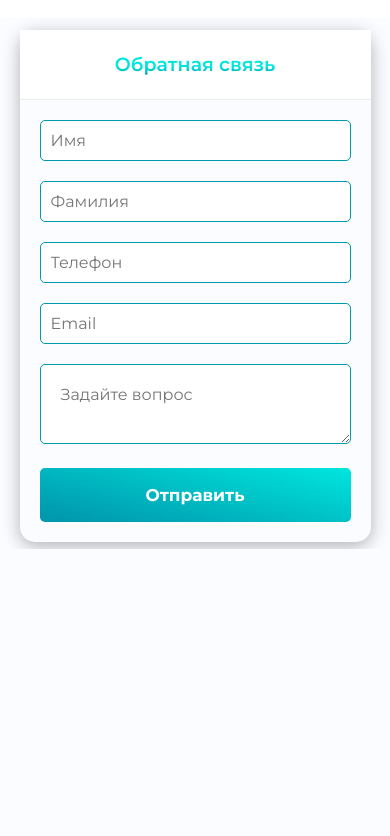
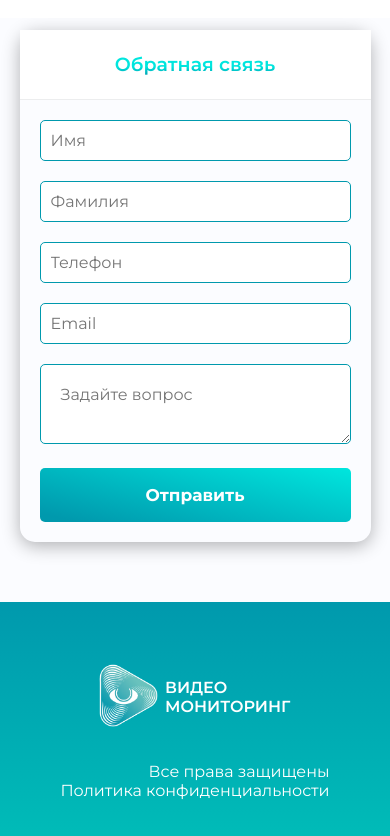
Before and after one commit to artemanz/vmr, a React (Create React App) app: page / in a window 390 px wide. Shown: the part 8847-9683 px from the top of the page. Before the commit the page ends 9396 px from the top, so only its background shows below. Built offline with nearby package versions, Linux system fonts and the light colour scheme.

Commit message:
Сверстал footer

```diff
--- a/src/App.js
+++ b/src/App.js
@@ -1,4 +1,5 @@
 import "./App.css";
+import Footer from "./components/Footer/Footer";
 import Header from "./components/Header/Header";
 import MainPage from "./pages/Main/MainPage";
 
@@ -7,6 +8,7 @@ const App = () => {
     <div>
       <Header />
       <MainPage />
+      <Footer />
     </div>
   );
 };
--- a/src/components/Block2/Block2.jsx
+++ b/src/components/Block2/Block2.jsx
@@ -20,7 +20,7 @@ const Block2 = () => {
   return (
     <div
       className={styles.Block2}
-      data-aos="fade-right"
+      data-aos="fade-left"
       data-aos-duration="1500"
     >
       <div className={styles.Block2__wrapper}>
--- /dev/null
+++ b/src/components/Footer/Footer.jsx
@@ -0,0 +1,27 @@
+import React from "react";
+
+import styles from "./Footer.module.scss";
+import eyeWhite_logo from "../../assets/img/Eye/eyeWhite.png";
+
+const Footer = () => {
+  const handleScrollToZero = () => {
+    window.scrollTo({ top: 0, behavior: "smooth" });
+  };
+
+  return (
+    <div className={styles.Footer}>
+      <div className={styles.Footer__wrapper}>
+        <div className={styles.Footer__row}>
+          <div className={styles.Footer__column} onClick={handleScrollToZero}>
+            <img src={eyeWhite_logo} alt="" /> ВИДЕО МОНИТОРИНГ
+          </div>
+          <div className={styles.Footer__column}>
+            Все права защищены <br /> Политика конфиденциальности
+          </div>
+        </div>
+      </div>
+    </div>
+  );
+};
+
+export default Footer;
--- /dev/null
+++ b/src/components/Footer/Footer.module.scss
@@ -0,0 +1,59 @@
+.Footer {
+  background: linear-gradient(
+    0deg,
+    rgba(0, 191, 185, 1) 0%,
+    rgba(0, 153, 173, 1) 100%
+  );
+  .Footer__wrapper {
+    width: 70%;
+    margin: auto;
+    padding: 80px 20px;
+    .Footer__row {
+      display: flex;
+      align-items: center;
+      justify-content: space-between;
+      .Footer__column {
+        display: flex;
+        align-items: center;
+        color: white;
+        &:nth-child(1) {
+          cursor: pointer;
+          font-weight: 600;
+          max-width: 200px;
+        }
+        &:nth-child(2) {
+          text-align: right;
+          max-width: 270px;
+        }
+        img {
+          max-width: 70px;
+        }
+      }
+    }
+  }
+}
+@media (max-width: 1024px) {
+  .Footer {
+    .Footer__wrapper {
+      padding: 70px 20px;
+    }
+  }
+}
+@media (max-width: 768px) {
+  .Footer {
+    .Footer__wrapper {
+      width: 100%;
+    }
+  }
+}
+@media (max-width: 550px) {
+    .Footer {
+      .Footer__wrapper {
+        padding: 60px 20px;
+        .Footer__row {
+            flex-direction: column;
+            gap: 30px;
+        }
+      }
+    }
+  }
--- a/src/components/Form/BitrixForm.scss
+++ b/src/components/Form/BitrixForm.scss
@@ -1,24 +1,27 @@
-.bitrix-form{
+.bitrix-form {
   max-width: 90%;
   min-height: 250px;
   width: 700px;
   padding: 0 0px;
   margin-top: 3%;
-
   user-select: none;
-    margin-bottom: 2%;
-    box-shadow: 0 4px 18px 0 rgba(0,0,0,.3);
+  margin-bottom: 80px;
+  box-shadow: 0 4px 18px 0 rgba(0, 0, 0, 0.3);
   border-radius: 15px;
-  .bitrix-form_h2{
+  .bitrix-form_h2 {
     min-height: 100px;
     display: flex;
     align-items: center;
     justify-content: center;
-    border-bottom: 1px solid rgba(82,92,105,0.11);
+    border-bottom: 1px solid rgba(82, 92, 105, 0.11);
     background-color: white;
-    h1{
+    h1 {
       font-size: 26px;
-        background: linear-gradient(180deg, rgb(0, 230, 222) 60%, rgb(0, 153, 173) 99%);
+      background: linear-gradient(
+        180deg,
+        rgb(0, 230, 222) 60%,
+        rgb(0, 153, 173) 99%
+      );
       -webkit-background-clip: text;
       -webkit-text-fill-color: transparent;
       font-weight: 600;
@@ -38,7 +41,7 @@
         // Стили для метки
       }
 
-        input{
+      input {
         width: 100%;
         padding: 20px;
         border-radius: 20px;
@@ -47,7 +50,6 @@
         ::placeholder {
           color: #bf0a0a; /* Задайте желаемый цвет для placeholder */
         }
-
       }
       textarea {
         // Стили для полей ввода
@@ -73,20 +75,29 @@
       border: #00e6de;
       font-size: 17px;
       font-weight: 700;
-        background: linear-gradient(193deg, rgb(0, 230, 222) 0%, rgb(0, 153, 173) 93%);
+      background: linear-gradient(
+        193deg,
+        rgb(0, 230, 222) 0%,
+        rgb(0, 153, 173) 93%
+      );
       border-radius: 5px;
     }
   }
 
   @media only screen and (max-width: 480px) {
     // Ваши стили для мобильных устройств
+    margin-bottom: 60px;
 
-      .bitrix-form_h2{
+    .bitrix-form_h2 {
       min-height: 70px;
 
-        h1{
+      h1 {
         font-size: 19px;
-            background: linear-gradient(180deg, rgb(0, 230, 222) 60%, rgb(0, 153, 173) 99%);
+        background: linear-gradient(
+          180deg,
+          rgb(0, 230, 222) 60%,
+          rgb(0, 153, 173) 99%
+        );
         -webkit-background-clip: text;
         -webkit-text-fill-color: transparent;
         font-weight: 600;
@@ -104,7 +115,7 @@
           // Стили для метки
         }
 
-            input{
+        input {
           border-radius: 5px;
 
           width: 100%;
@@ -130,7 +141,11 @@
         border: #00e6de;
         font-size: 17px;
         font-weight: 700;
-            background: linear-gradient(193deg, rgb(0, 230, 222) 0%, rgb(0, 153, 173) 93%);
+        background: linear-gradient(
+          193deg,
+          rgb(0, 230, 222) 0%,
+          rgb(0, 153, 173) 93%
+        );
         border-radius: 5px;
       }
     }
@@ -138,12 +153,16 @@
   @media only screen and (min-width: 481px) and (max-width: 768px) {
     // Ваши стили для планшетов
 
-      .bitrix-form_h2{
+    .bitrix-form_h2 {
       min-height: 70px;
 
-        h1{
+      h1 {
         font-size: 19px;
-            background: linear-gradient(180deg, rgb(0, 230, 222) 60%, rgb(0, 153, 173) 99%);
+        background: linear-gradient(
+          180deg,
+          rgb(0, 230, 222) 60%,
+          rgb(0, 153, 173) 99%
+        );
         -webkit-background-clip: text;
         -webkit-text-fill-color: transparent;
         font-weight: 600;
@@ -161,7 +180,7 @@
           // Стили для метки
         }
 
-            input{
+        input {
           border-radius: 5px;
 
           width: 100%;
@@ -187,7 +206,11 @@
         border: #00e6de;
         font-size: 17px;
         font-weight: 700;
-            background: linear-gradient(193deg, rgb(0, 230, 222) 0%, rgb(0, 153, 173) 93%);
+        background: linear-gradient(
+          193deg,
+          rgb(0, 230, 222) 0%,
+          rgb(0, 153, 173) 93%
+        );
         border-radius: 5px;
       }
     }
```
Lines whose indentation alone changed are shown as unchanged.
